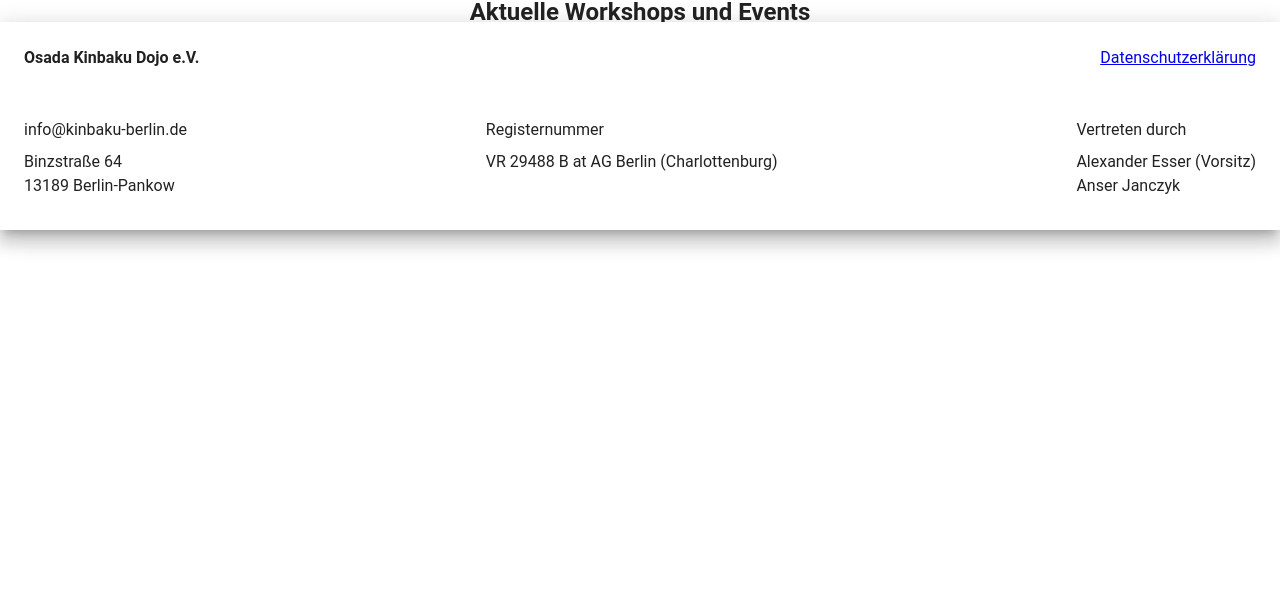
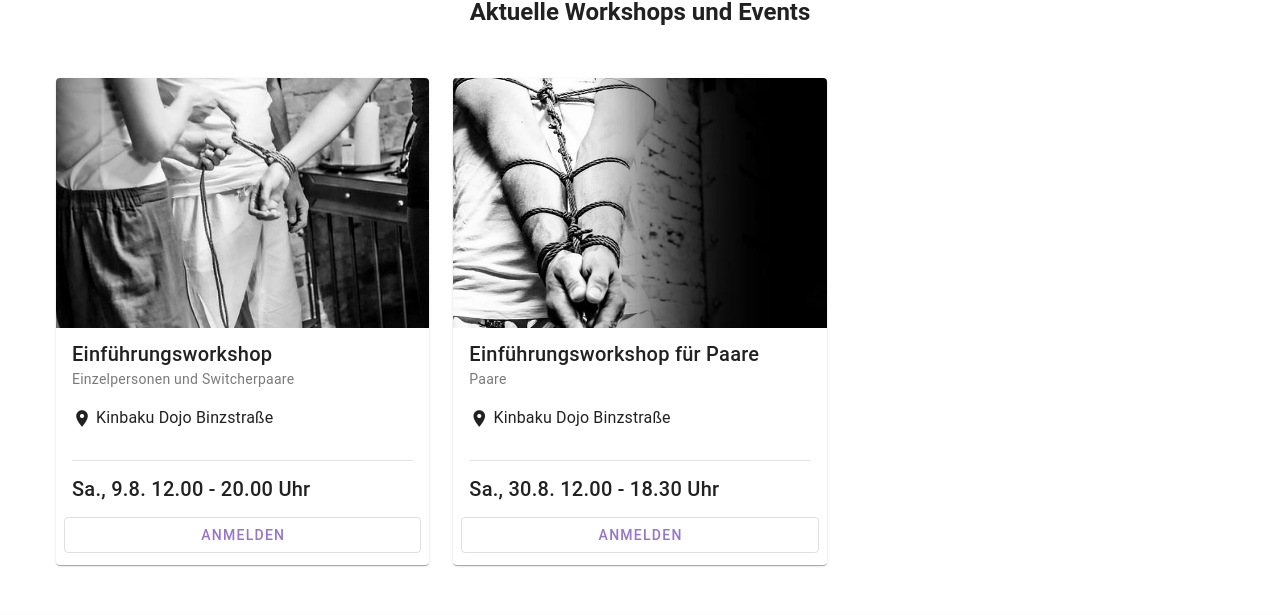
Before and after one commit to osada-kinbaku-ev/kinbaku-static, a Vue app: page /#/home in a window 1280 px wide. Shown: the part 672-1287 px from the top of the page. Before the commit the page ends 902 px from the top, so only its background shows below. Built offline with nearby package versions, Linux system fonts and the light colour scheme.

Commit message:
Adds pictures to intro events; show intro events on home page

```diff
--- a/src/data.js
+++ b/src/data.js
@@ -22,6 +22,7 @@ export let intro_times =  [
         fee_eur_per_person: 40.00,
         people_min: 1,
         people_max: 2,
+        image: image_single_column_tie,
     },
     {
         date_string: '30 Aug 2025', time: '12.00 - 18.30',
@@ -33,6 +34,7 @@ export let intro_times =  [
         fee_eur_per_person: 32.50,
         people_min: 2,
         people_max: 2,
+        image: image_strappado,
     },
   ];
 
--- a/src/pages/home.vue
+++ b/src/pages/home.vue
@@ -88,12 +88,12 @@
 <script>
 import VideoBackground from 'vue-responsive-video-background-player'
 import video from '@/assets/rope.mp4'
-import {events} from '@/data'
+import {events, intro_times} from '@/data'
 
 export default {
   data: () => ({
     video: video,
-    events: events,
+    events: events.concat(intro_times),
     date_locale_options: {
       weekday: 'short',
       month: 'numeric',
```
